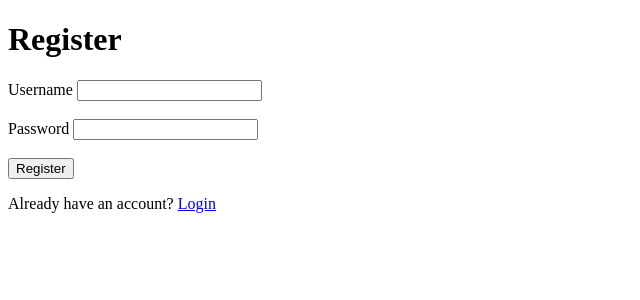
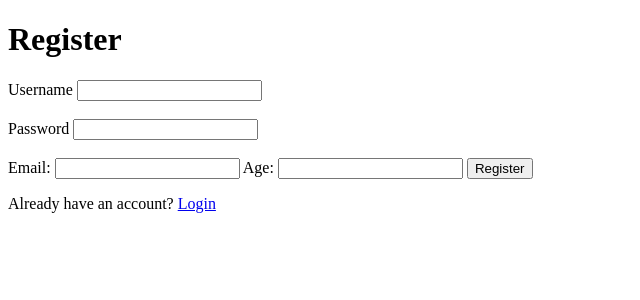
Before and after one commit to rvittozzi/diabetes_tracker, a Flask app: page /register in a window 1280 px wide. Shown: the top 300 px of the page, without its empty margins (0-640 px from the left). Run offline with Flask 3, Linux system fonts and the light colour scheme.

```diff
--- a/main.py
+++ b/main.py
@@ -25,6 +25,8 @@ class BloodSugarEntry(db.Model):
 class User(db.Model):
     id = db.Column(db.Integer, primary_key=True)
     username = db.Column(db.String(80), unique=True, nullable=False)
+    email = db.Column(db.String(120), unique=True, nullable=False)  # New Field
+    age = db.Column(db.Integer, nullable=False)  # New Field
     entries = db.relationship('BloodSugarEntry', backref='user', lazy=True)
     password_hash = db.Column(db.String(128))
 
@@ -76,13 +78,15 @@ def register():
     if request.method == "POST":
         username = request.form.get("username")
         password = request.form.get("password")
+        email = request.form.get("email")  # New Field
+        age = int(request.form.get("age"))  # New Field
         hashed_password = generate_password_hash(password, method='sha256')
 
         existing_user = User.query.filter_by(username=username).first()
         if existing_user:
             flash("Username already exists. Choose a different one.")
         else:
-            new_user = User(username=username, password_hash=hashed_password)
+            new_user = User(username=username, password_hash=hashed_password, email=email, age=age)
             db.session.add(new_user)
             db.session.commit()
             flash("Registration successful. Please log in.")
--- a/templates/register.html
+++ b/templates/register.html
@@ -11,6 +11,14 @@
 
         <label for="password">Password</label>
         <input type="password" id="password" name="password" required><br><br>
+        <label for="email">Email:</label>
+        <label>
+            <input type="email" name="email" required>
+        </label>
+        <label for="age">Age:</label>
+        <label>
+            <input type="number" name="age" required>
+        </label>
 
         <input type="submit" value="Register">
     </form>
```
Also changed, not shown: combined.db, static/plot.png.
